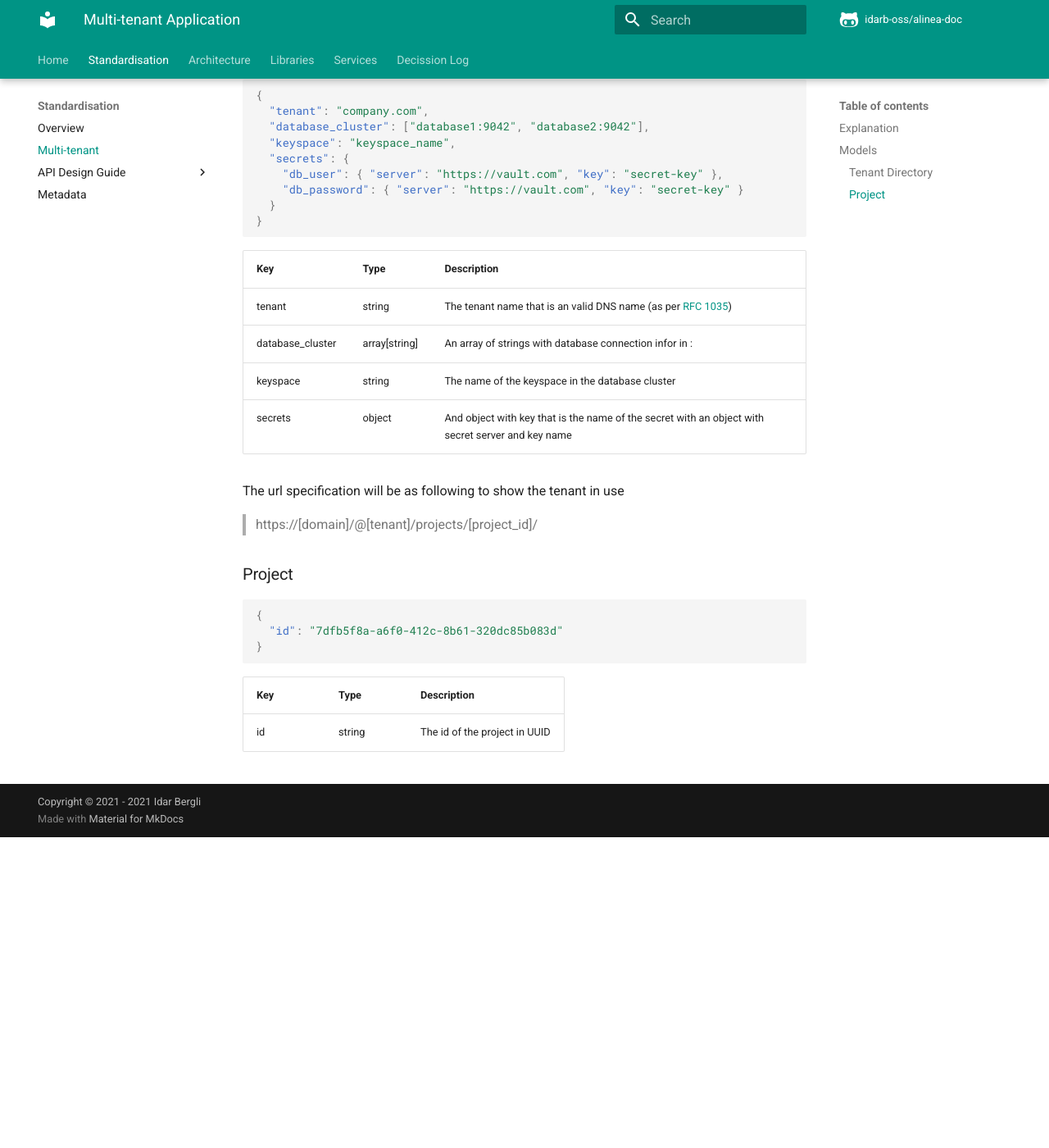
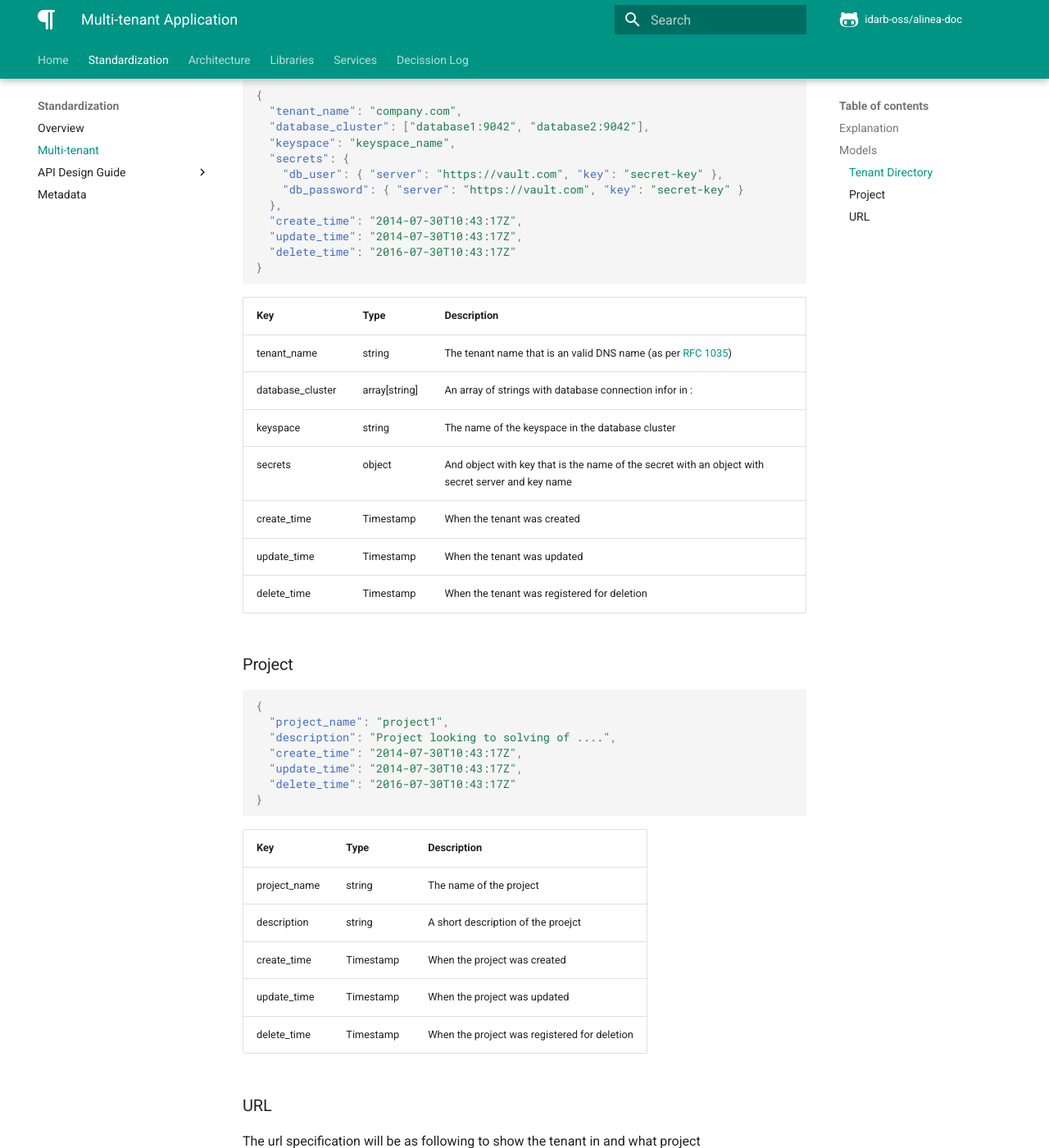
Before and after one commit to idarb-oss/alinea-doc, an MkDocs documentation site: the page built from docs/standardization/multi-tenant.md, in a window 1280 px wide and 1400 px high, scrolled down 1599 px. Shown: the whole window at 82% size. Built offline with MkDocs 1.6.1 and Material for MkDocs 9.7.7, drawn with Linux system fonts in a browser that asks for light colours; comment, search, counter and statistics services are not loaded; the version menu is left out; before the commit the page ends 2620 px from its top, so only the background shows below that; some of the changed text lies outside the part shown.

Commit message:
docs: :memo: Typo fixed
Typo fixed that also needed to change a folder name

````diff
--- a/docs/standardisation/multi-tenant.md
+++ b/docs/standardization/multi-tenant.md
@@ -30,35 +30,51 @@ So the diffrent models for the multi-tenant solutions is as following.
 
 ```json
 {
-  "tenant": "company.com",
+  "tenant_name": "company.com",
   "database_cluster": ["database1:9042", "database2:9042"],
   "keyspace": "keyspace_name",
   "secrets": {
     "db_user": { "server": "https://vault.com", "key": "secret-key" },
     "db_password": { "server": "https://vault.com", "key": "secret-key" }
-  }
+  },
+  "create_time": "2014-07-30T10:43:17Z",
+  "update_time": "2014-07-30T10:43:17Z",
+  "delete_time": "2016-07-30T10:43:17Z"
 }
 ```
 
 | Key              | Type          | Description                                                                                        |
 | ---------------- | ------------- | -------------------------------------------------------------------------------------------------- |
-| tenant           | string        | The tenant name that is an valid DNS name (as per [RFC 1035](http://www.ietf.org/rfc/rfc1035.txt)) |
+| tenant_name      | string        | The tenant name that is an valid DNS name (as per [RFC 1035](http://www.ietf.org/rfc/rfc1035.txt)) |
 | database_cluster | array[string] | An array of strings with database connection infor in <ip/dns>:<port>                              |
 | keyspace         | string        | The name of the keyspace in the database cluster                                                   |
 | secrets          | object        | And object with key that is the name of the secret with an object with secret server and key name  |
-
-The url specification will be as following to show the tenant in use
-
-> https://[domain]/@[tenant]/projects/[project_id]/
+| create_time      | Timestamp     | When the tenant was created                                                                        |
+| update_time      | Timestamp     | When the tenant was updated                                                                        |
+| delete_time      | Timestamp     | When the tenant was registered for deletion                                                        |
 
 ### Project
 
 ```json
 {
-  "id": "7dfb5f8a-a6f0-412c-8b61-320dc85b083d"
+  "project_name": "project1",
+  "description": "Project looking to solving of ....",
+  "create_time": "2014-07-30T10:43:17Z",
+  "update_time": "2014-07-30T10:43:17Z",
+  "delete_time": "2016-07-30T10:43:17Z"
 }
 ```
 
-| Key | Type   | Description                   |
-| --- | ------ | ----------------------------- |
-| id  | string | The id of the project in UUID |
+| Key          | Type      | Description                                  |
+| ------------ | --------- | -------------------------------------------- |
+| project_name | string    | The name of the project                      |
+| description  | string    | A short description of the proejct           |
+| create_time  | Timestamp | When the project was created                 |
+| update_time  | Timestamp | When the project was updated                 |
+| delete_time  | Timestamp | When the project was registered for deletion |
+
+### URL
+
+The url specification will be as following to show the tenant in and what project
+
+> https://[domain]/@[tenant_name]/projects/[project_name]/
--- a/mkdocs.yml
+++ b/mkdocs.yml
@@ -6,22 +6,22 @@ repo_url: https://github.com/idarb-oss/alinea-doc
 nav:
   - Home: 'index.md'
   #- 'Quick Start': 'quick-start.md'
-  - Standardisation:
-      - Overview: 'standardisation/overview.md'
-      - 'Multi-tenant': standardisation/multi-tenant.md
+  - Standardization:
+      - Overview: 'standardization/overview.md'
+      - 'Multi-tenant': standardization/multi-tenant.md
       - 'API Design Guide':
-        - Introduction: 'standardisation/apis/introduction.md'
-        - 'Resource Oriented Design': 'standardisation/apis/resource-oriented-design.md'
-        - 'Resource Names': 'standardisation/apis/resource-names.md'
-        - 'Standard Methods': 'standardisation/apis/standard-methods.md'
-        - 'Custom Methods': 'standardisation/apis/custom-methods.md'
-        - 'Standard Fields': 'standardisation/apis/standard-fields.md'
-        - 'Errors': 'standardisation/apis/errors.md'
-        - 'Naming Convention': 'standardisation/apis/naming-conventions.md'
-        - 'Design Patterns': 'standardisation/apis/design-paterns.md'
-        - 'System Parameters': 'standardisation/apis/system-parameters.md'
-        - 'Changelog': 'standardisation/apis/changelog.md'
-      - 'Metadata': standardisation/metadata.md
+        - Introduction: 'standardization/apis/introduction.md'
+        - 'Resource Oriented Design': 'standardization/apis/resource-oriented-design.md'
+        - 'Resource Names': 'standardization/apis/resource-names.md'
+        - 'Standard Methods': 'standardization/apis/standard-methods.md'
+        - 'Custom Methods': 'standardization/apis/custom-methods.md'
+        - 'Standard Fields': 'standardization/apis/standard-fields.md'
+        - 'Errors': 'standardization/apis/errors.md'
+        - 'Naming Convention': 'standardization/apis/naming-conventions.md'
+        - 'Design Patterns': 'standardization/apis/design-paterns.md'
+        - 'System Parameters': 'standardization/apis/system-parameters.md'
+        - 'Changelog': 'standardization/apis/changelog.md'
+      - 'Metadata': standardization/metadata.md
   - Architecture:
     - 'Components': 'architecture/components.md'
   - Libraries:
@@ -44,6 +44,7 @@ theme:
     code: Roboto Mono
   language: en
   icon:
+    logo: fontawesome/solid/paragraph
     repo: fontawesome/brands/github-alt
   features:
     - navigation.tabs
@@ -73,3 +74,4 @@ markdown_extensions:
   - pymdownx.tabbed
   - pymdownx.tasklist:
       custom_checkbox: true
+  - pymdownx.emoji:
````
Also changed, not shown: docs/standardization/apis/changelog.md (renamed from docs/standardisation/apis/changelog.md), docs/standardization/apis/custom-methods.md (renamed from docs/standardisation/apis/custom-methods.md), docs/standardization/apis/design-paterns.md (renamed from docs/standardisation/apis/design-paterns.md), docs/standardization/apis/errors.md (renamed from docs/standardisation/apis/errors.md), docs/standardization/apis/introduction.md (renamed from docs/standardisation/apis/introduction.md), docs/standardization/apis/naming-conventions.md (renamed from docs/standardisation/apis/naming-conventions.md), docs/standardization/apis/resource-names.md (renamed from docs/standardisation/apis/resource-names.md), docs/standardization/apis/resource-oriented-design.md (renamed from docs/standardisation/apis/resource-oriented-design.md), docs/standardization/apis/standard-fields.md (renamed from docs/standardisation/apis/standard-fields.md), docs/standardization/apis/standard-methods.md (renamed from docs/standardisation/apis/standard-methods.md), docs/standardization/apis/system-parameters.md (renamed from docs/standardisation/apis/system-parameters.md), docs/standardization/metadata.md (renamed from docs/standardisation/metadata.md), docs/standardization/overview.md (renamed from docs/standardisation/overview.md).
